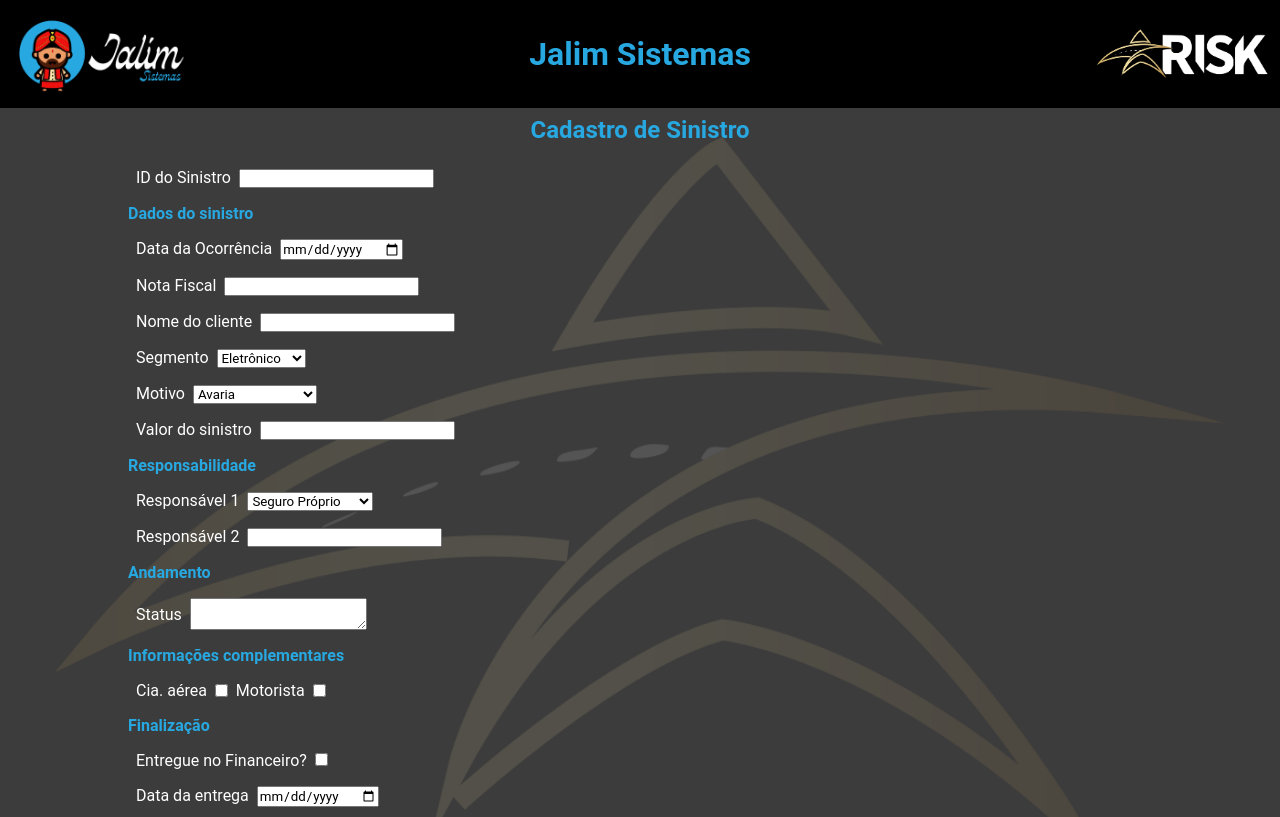
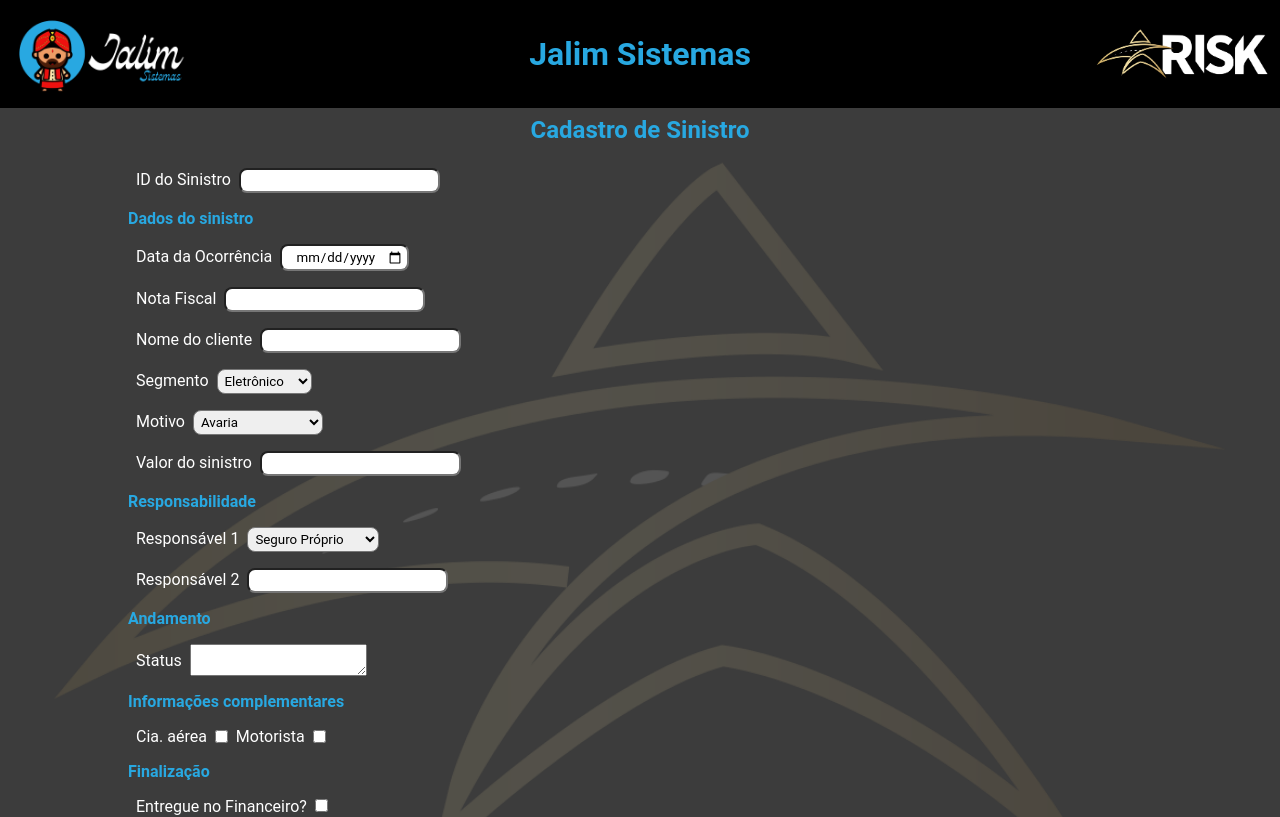
Before and after one commit to icarofadel/Risk_Sinistros, a React (Create React App) app: page /CadSinistro in a window 1280 px wide. Shown: the top 817 px of the page. Built offline with nearby package versions, Linux system fonts and the light colour scheme.

Commit message:
Fix input e select formCadSinistro

```diff
--- a/src/components/FormCadSinistro/styles.ts
+++ b/src/components/FormCadSinistro/styles.ts
@@ -26,6 +26,17 @@ export const Row = styled.div`
     display: flex;
     align-items: center;
   }
+
+  input {
+    border-radius: 8px;
+    padding: 3px;
+    text-align: center;
+  }
+
+  select {
+    border-radius: 8px;
+    padding: 3px;
+  }
 `
 
 export const TextLabel = styled.label`
```
